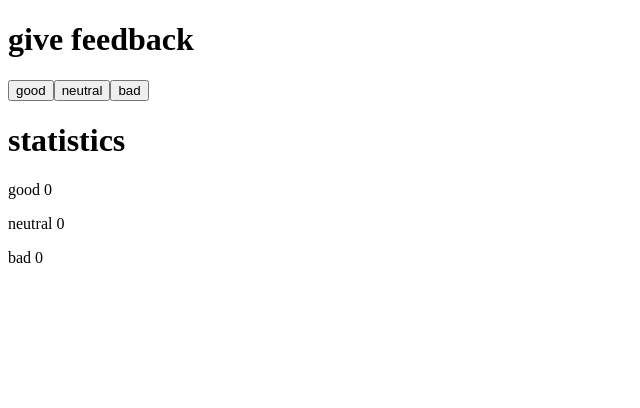
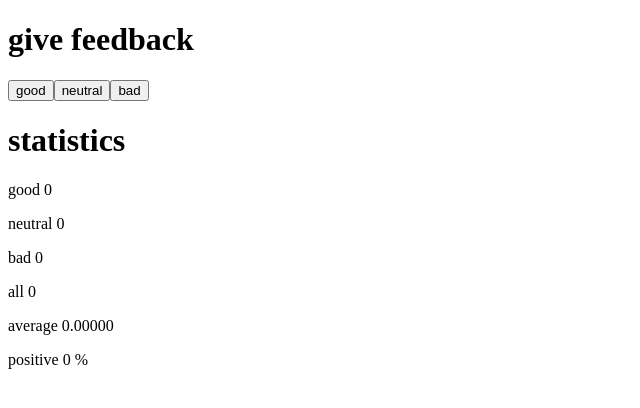
Before and after one commit to d3w3r/fullstackopen, a React (Vite) app in the folder part1/unicafe/: page / in a window 1280 px wide. Shown: the top 408 px of the page, without its empty margins (0-640 px from the left). Built offline with nearby package versions, Linux system fonts and the light colour scheme.

Commit message:
Finished step 2 of unicafe

```diff
--- a/part1/unicafe/src/App.jsx
+++ b/part1/unicafe/src/App.jsx
@@ -20,12 +20,22 @@ const Board = ({items}) => {
   const item1 = items[0];
   const item2 = items[1];
   const item3 = items[2];
+  let positive = "0 %";
+
+  const total = item1.value + item2.value + item3.value;
+  const average = Number(total / 3).toFixed(5);
+
+  if (total !== 0)
+    positive = Number((item1.value / total) * 100).toFixed(2) + " %";
 
   return (
     <div>
       <Tag name={item1.name} value={item1.value}/>
       <Tag name={item2.name} value={item2.value}/>
       <Tag name={item3.name} value={item3.value}/>
+      <Tag name="all" value={total}/>
+      <Tag name="average" value={average}/>
+      <Tag name="positive" value={positive} />
     </div>
   );
 }
```
